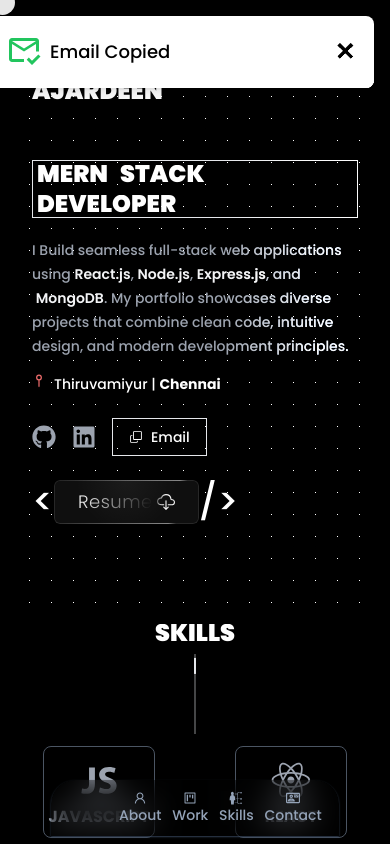
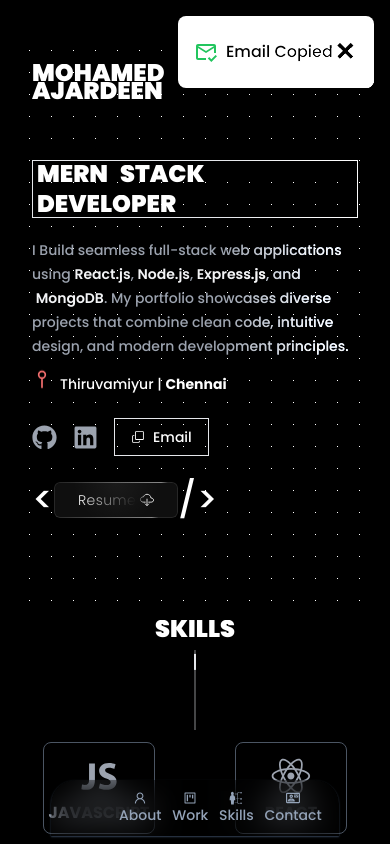
Before and after one commit to ajardeen/PortfolioV2, a React (Vite) app: page / in a window 390 px wide. Both pictures are taken after a click on the button "Email". Shown: the top 844 px of the page. Built offline with nearby package versions, Linux system fonts and the light colour scheme; grey boxes are pictures that could not be loaded.

Commit message:
contact form and other ui improvements

```diff
--- a/src/components/ContactForm.jsx
+++ b/src/components/ContactForm.jsx
@@ -36,7 +36,7 @@ export default function ContactForm() {
       initial={{ opacity: 0, y: 50 }}
       whileInView={{ opacity: 1, y: 0 }}
       transition={{ duration: 0.5 }}
-      className="flex flex-col items-center justify-center my-10 text-white px-4 sm:px-6 md:px-8 w-full max-w-lg mx-auto"
+      className="flex flex-col items-center justify-center my-10 text-white px-4 sm:px-6 md:px-8 w-full max-w-lg mx-aut text-[9px] lg:text-base"
     >
       <form
         onSubmit={onSubmit}
@@ -112,17 +112,17 @@ export default function ContactForm() {
             animate={{ opacity: 1, x: 0 }}
             exit={{ opacity: 0, x: 200 }}
             transition={{ duration: 0.3 }}
-            className="fixed flex gap-2 top-4 right-4 bg-white text-black rounded-lg shadow-lg p-4 sm:p-6 w-full max-w-sm text-lg"
+            className="fixed flex justify-start items-center gap-2 top-4 right-4 bg-white text-black rounded-lg shadow-lg p-4 sm:p-6   text-xs lg:text-lg"
           >
             <motion.span
               initial={{ opacity: 0, x: 200 }}
               animate={{ opacity: 1, x: 0 }}
               exit={{ opacity: 0, x: 200 }}
             >
-              <MdOutlineMarkEmailRead className="text-green-500 text-4xl" />
+              <MdOutlineMarkEmailRead className="text-green-500 text-2xl lg:text-4xl" />
             </motion.span>
-            <div className="flex justify-between items-center w-full">
-              <span>{result}</span>
+            <div className="flex justify-between items-center w-fit">
+              <span className="w-40 lg:w-60">{result}</span>
               <button
                 onClick={() => setShowPopup(false)}
                 className="text-black hover:text-red-700 text-4xl"
--- a/src/components/CustomCursor.css
+++ b/src/components/CustomCursor.css
@@ -30,3 +30,9 @@
     position: relative;
     display: inline-block;
   }
+
+  @media (max-width: 768px) {
+    .custom-cursor {
+      display: none; /* Hide the cursor on smaller screens */
+    }
+  }
--- a/src/components/ShinyButton.jsx
+++ b/src/components/ShinyButton.jsx
@@ -58,7 +58,7 @@ const ShinyButton = () => {
       >
         <motion.span
           layout
-          className={!click ? "text-neutral-100 flex gap-1 justify-center items-center text-lg tracking-wide font-light h-full w-full block relative linear-mask" : "text-green-500 text-lg tracking-wide font-light h-full w-full block relative linear-mask"}>
+          className={!click ? "text-neutral-100 flex gap-1 justify-start items-center text-sm lg:text-lg tracking-wide font-light h-full w-full  relative linear-mask" : "text-green-500 text-sm lg:text-lg tracking-wide font-light h-full w-full block relative linear-mask"}>
           {text} <motion.span
           initial={{ y: -3 }}
           animate={{ y: 0 }}
--- a/src/sections/HeroSection.jsx
+++ b/src/sections/HeroSection.jsx
@@ -29,7 +29,7 @@ const handleEmailClick = () => {
   setShowPopup(true);
   setTimeout(() => {
     setShowPopup(false);
-  }, 3000);
+  }, 5000);
 };
 
 
@@ -85,7 +85,7 @@ const handleEmailClick = () => {
             </p>
 
             <div className="flex items-center text-sm mt-4">
-              <GrLocationPin className="text-red-400  animate-bounce" />
+              <GrLocationPin size={20}  className="text-red-400  animate-bounce" />
               <span className="ml-2">
                 Thiruvamiyur | <strong>Chennai</strong>
               </span>
@@ -99,7 +99,7 @@ const handleEmailClick = () => {
                 rel="noopener noreferrer"
                 className="text-gray-400 hover:text-gray-100 text-2xl transition duration-300"
               >
-                <FaGithub />
+                <FaGithub size={25} />
               </a>
               <a
                 href="https://www.linkedin.com/in/s-mohamed-ajardeen/"
@@ -107,7 +107,7 @@ const handleEmailClick = () => {
                 rel="noopener noreferrer"
                 className="text-gray-400 hover:text-gray-100 text-2xl transition duration-300"
               >
-                <FaLinkedin />
+                <FaLinkedin size={25} />
               </a>
               <motion.button
               onClick={handleEmailClick}
@@ -157,16 +157,16 @@ const handleEmailClick = () => {
             animate={{ opacity: 1, x: 0 }}
             exit={{ opacity: 0, x: 200 }}
             transition={{ duration: 0.3 }}
-            className="fixed flex gap-2 top-4 right-4 bg-white text-black rounded-lg shadow-lg p-4 sm:p-6 w-full max-w-sm text-lg"
+            className="fixed flex justify-start items-center gap-2 top-4 right-4 bg-white text-black rounded-lg shadow-lg p-4 sm:p-6 w-fit max-w-sm lg:text-lg"
           >
             <motion.span
               initial={{ opacity: 0, x: 200 }}
               animate={{ opacity: 1, x: 0 }}
               exit={{ opacity: 0, x: 200 }}
             >
-              <MdOutlineMarkEmailRead className="text-green-500 text-4xl" />
+              <MdOutlineMarkEmailRead className="text-green-500  text-2xl lg:text-4xl" />
             </motion.span>
-            <div className="flex justify-between items-center w-full">
+            <div className="flex  items-center w-full justify-between">
               <span>Email Copied</span>
               <button
                 onClick={() => setShowPopup(false)}
```
